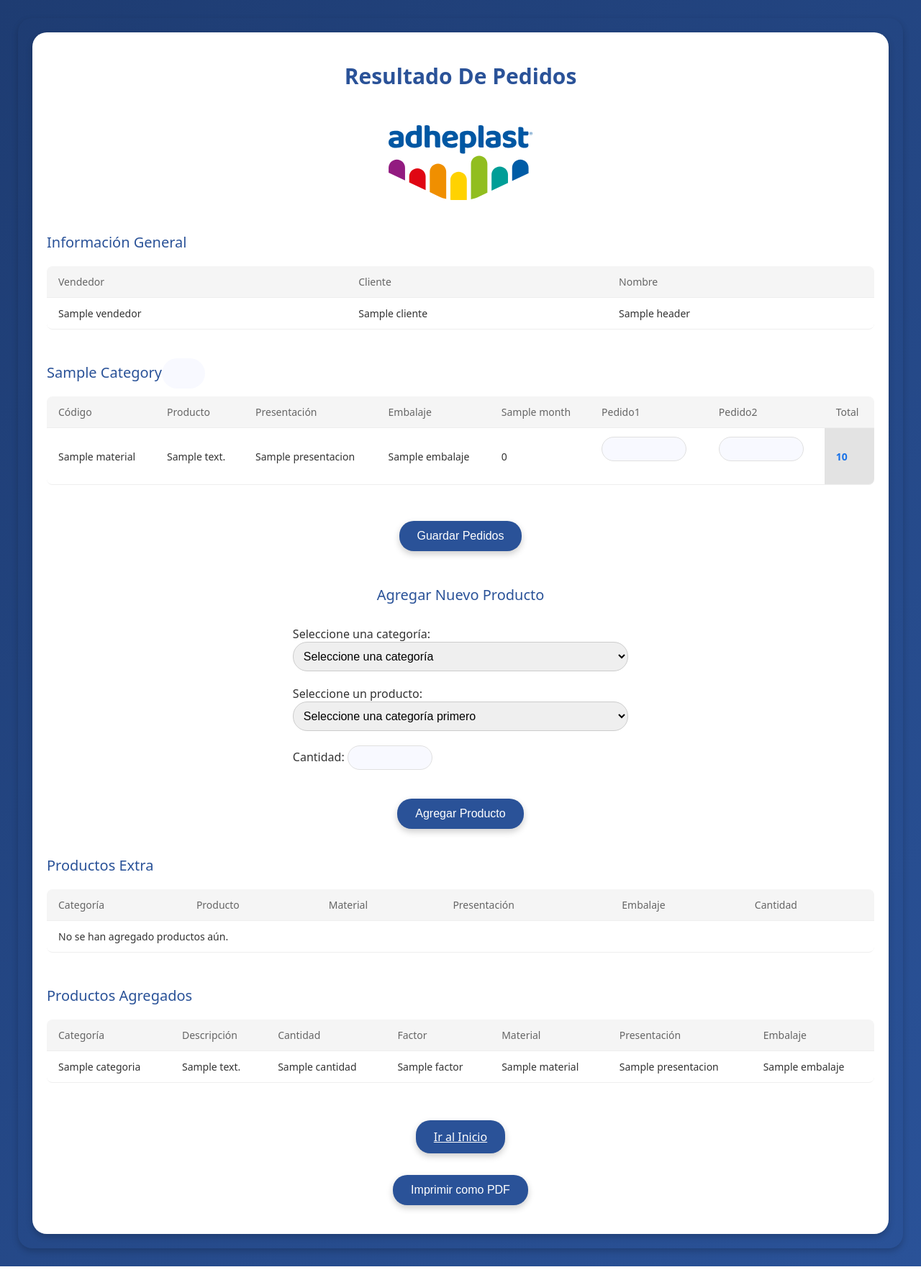
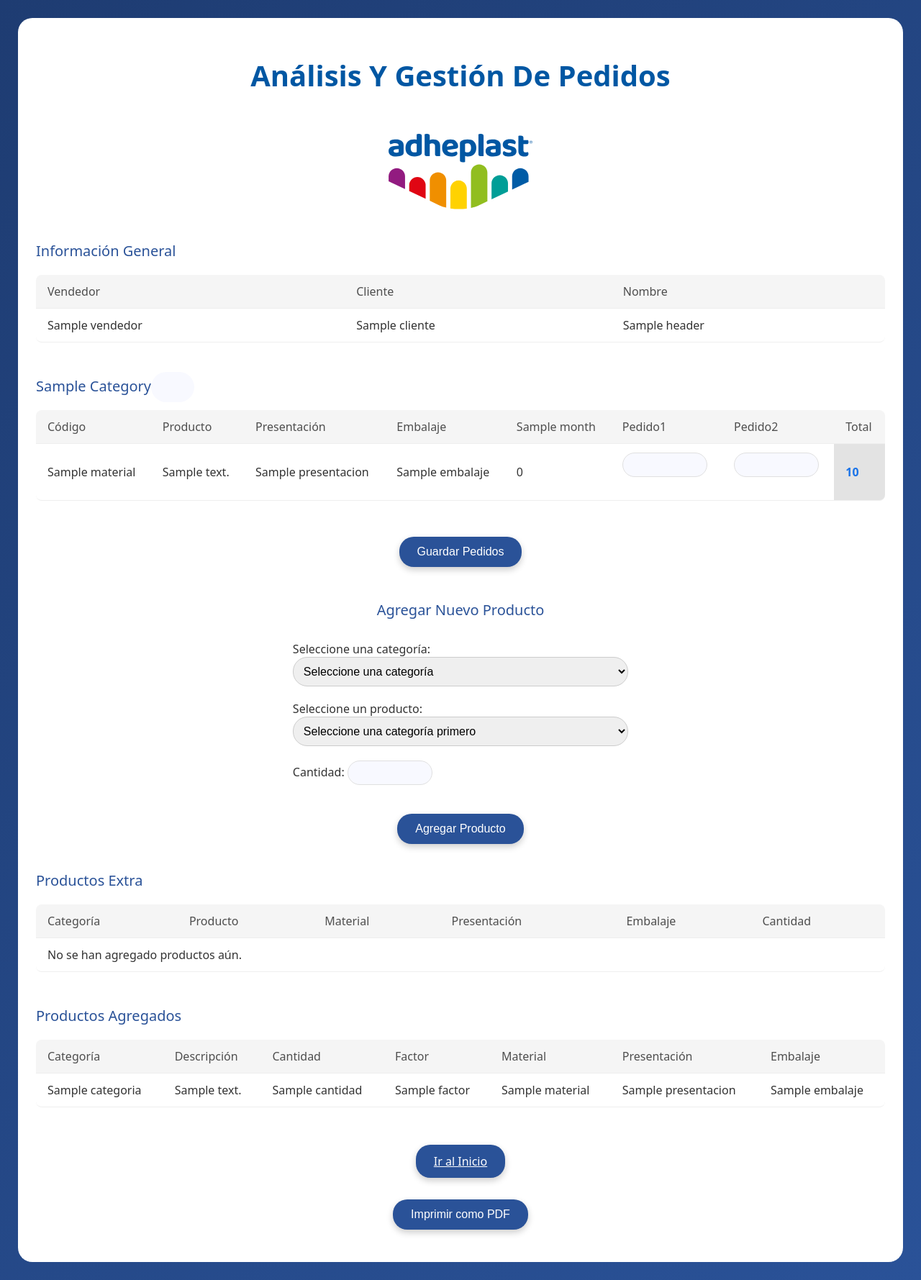
Before and after one commit to isacsebastian/adhe, a Flask app: template app/templates/result.html in a window 1280 px wide. Shown: the whole page at 72% size. Run offline with Flask 3, Linux system fonts and the light colour scheme; the template is opened without the code that fills it: most values are stand-ins (such as "Sample title", 1, 10 or a date in 2020); some libraries are stand-ins or nearby versions.

Commit message:
Added Improvements

```diff
--- a/app/templates/result.html
+++ b/app/templates/result.html
@@ -3,10 +3,9 @@
 <head>
     <meta charset="UTF-8">
     <meta name="viewport" content="width=device-width, initial-scale=1.0">
-    <title>Analysis Result</title>
+    <title>Adheplast</title>
     <style>
         body {
-            /* font-family: Inter, sans-serif; */
             font-family: system-ui, -apple-system, BlinkMacSystemFont, 'Segoe UI', Roboto, Oxygen, Ubuntu, Cantarell, 'Open Sans', 'Helvetica Neue', sans-serif;
             margin: 0;
             padding: 25px;
@@ -22,31 +21,29 @@
             max-width: 100%;
             width: 100%;
             margin: 0 auto;
-            padding: 20px;
             background:transparent;
             color: #333;
             border-radius: 20px;
-            box-shadow: 0 4px 10px rgba(0, 0, 0, 0.2);
             box-sizing: border-box;
         }
 
         .container {
-            max-width: 1350px;
+            max-width: 1400px;
             margin: 0 auto;
-            padding: 20px;
+            padding: 25px;
             background: #ffffff;
             color: #333;
             border-radius: 20px;
-            box-shadow: 0 4px 10px rgba(0, 0, 0, 0.2);
+            box-shadow: #000000;
             width: 100%;
             box-sizing: border-box;
         }
 
         h1 {
             text-align: center;
-            font-weight: 600 !important;
-            font-size: 30px;
-            color: #2a5298;
+            font-weight: 700 !important;
+            font-size: 40px;
+            color: #0057A3;
             text-transform: capitalize;
                 }
 
@@ -63,7 +60,6 @@
 .table-container {
     border-radius: 12px;
     background: #fff;
-    /* box-shadow: 0 1px 3px rgba(0, 0, 0, 0.1); */
 }
 
 /* Table Styles */
@@ -80,19 +76,19 @@ table {
 /* Header Styles */
 th {
     background: #f5f5f5;
-    color: #666;
-    font-weight: 500;
+    color: #4e4e4e;
+    font-weight: 400;
     text-transform: none;
     padding: 12px 16px;
     text-align: left;
-    font-size: 14px;
+    font-size: 16px;
     border-bottom: 1px solid #eee;
 }
 
 /* Cell Styles */
 td {
     padding: 12px 16px;
-    font-size: 14px;
+    font-size: 16px;
     color: #333;
     border-bottom: 1px solid #eee;
 }
@@ -283,9 +279,13 @@ tr:last-child td:last-child {
  /* Responsive ajustes para tablas y elementos móviles */
 
 @media (max-width: 768px) {
+
+    .result-container {
+        padding: 0px;
+    }
     /* Ajustes generales para contenedor */
     .container {
-        padding: 10px;
+        padding: 0px;
         border-radius: 10px;
     }
 
@@ -346,13 +346,12 @@ tr:last-child td:last-child {
 }
 
 @media (max-width: 480px) {
-    /* Ajustes generales para dispositivos más pequeños */
     h1, h2 {
         font-size: 1rem;
     }
 
     button {
-        font-size: 10px;
+        font-size: 15px;
         padding: 10px;
     }
 
@@ -381,7 +380,7 @@ tr:last-child td:last-child {
 <body>
     <div id="result-container">
     <div class="container">
-        <h1>Resultado de Pedidos</h1>
+        <h1>Análisis y gestión de pedidos</h1>
 
         <div class="center-container">
             <svg id="Layer_2" data-name="Layer 2" xmlns="http://www.w3.org/2000/svg" viewBox="0 0 163.16 85.34">
```
Also changed, not shown: app/templates/index.html (+7 -5 lines).
